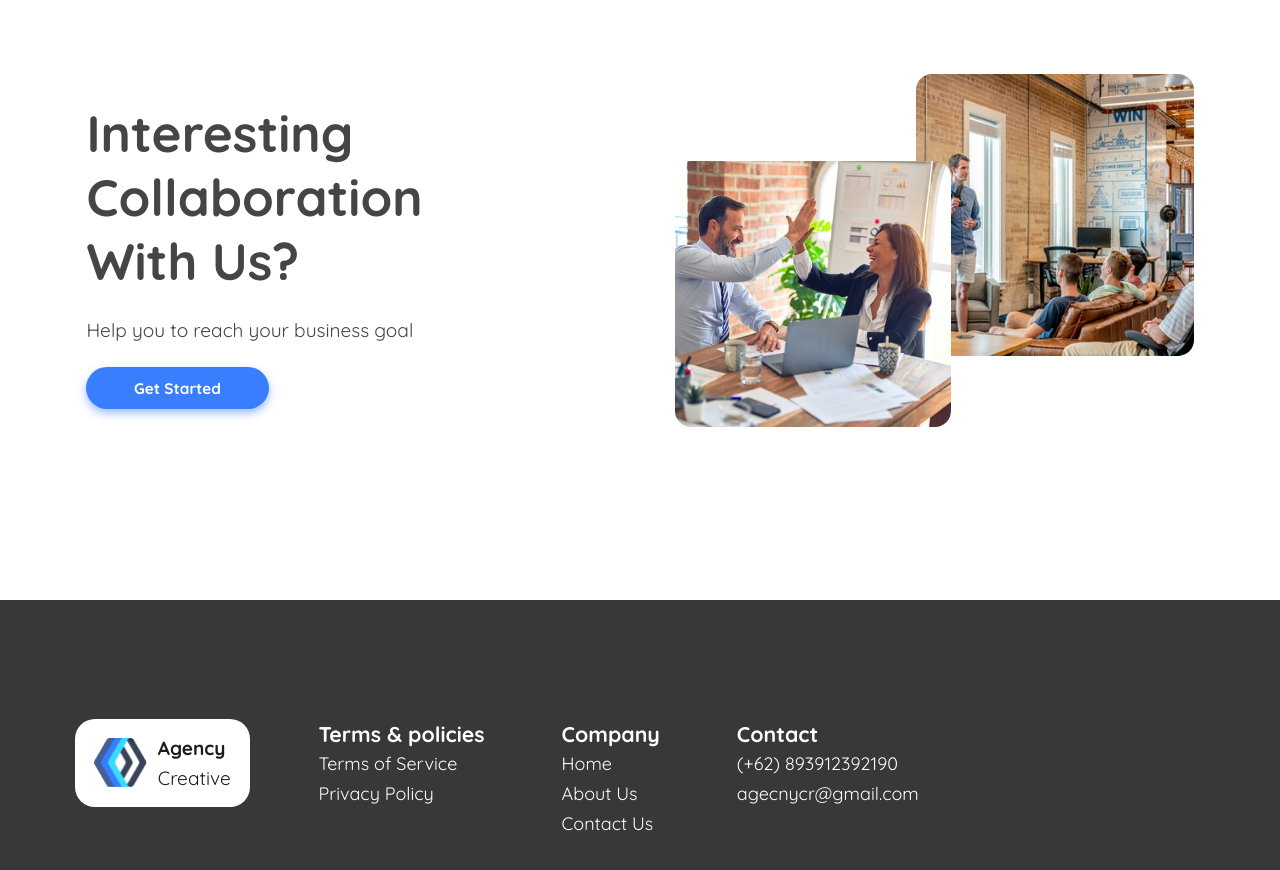
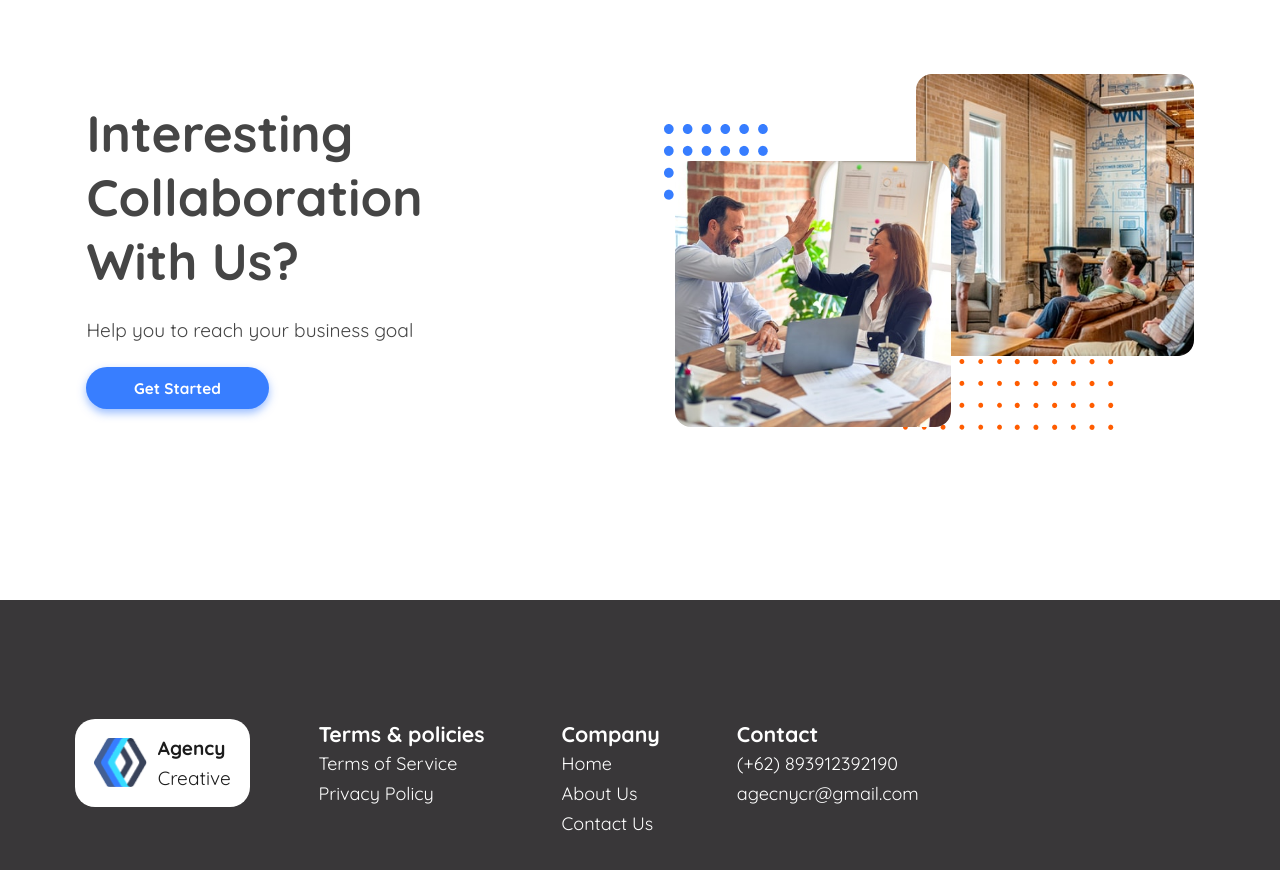
Before and after one commit to yamami-mohammed-monsif/creative-agency, a React (Vite) app: page / in a window 1280 px wide. Shown: the part 3940-4810 px from the top of the page. Built offline with nearby package versions, Linux system fonts and the light colour scheme.

Commit message:
added styling to the CTA section, and added a delay on the see all portfolio button

```diff
--- a/src/components/call-to-action/CallToAction.jsx
+++ b/src/components/call-to-action/CallToAction.jsx
@@ -1,5 +1,7 @@
 import image1 from "../../assets/CTA-image1.jpg";
 import image2 from "../../assets/CTA-image2.jpg";
+import redBubbles from "../../assets/red-bubbles2.png";
+import blueBubbles from "../../assets/blue-bubbles2.png";
 import FilledBtn from "../UI/filled-button/FilledBtn";
 import "./call-to-action.css";
 
@@ -13,6 +15,8 @@ function CallToAction() {
       >
         <img src={image1} className="image-1" />
         <img src={image2} className="image-2" />
+        <img src={redBubbles} className="red-bubbles" />
+        <img src={blueBubbles} className="blue-bubbles" />
       </div>
       <div className="section-content" data-aos="fade-right">
         <h1>Interesting Collaboration With Us?</h1>
--- a/src/components/call-to-action/call-to-action.css
+++ b/src/components/call-to-action/call-to-action.css
@@ -33,6 +33,18 @@
   border-radius: 16px;
 }
 
+.red-bubbles {
+  position: absolute;
+  top: 285px;
+  right: 80px;
+}
+
+.blue-bubbles {
+  position: absolute;
+  top: 50px;
+  left: 20px;
+}
+
 .cta-section h1 {
   font-size: clamp(28px, calc(28px + 0.0255 * (100vw - 375px)), 55px);
 }
@@ -61,3 +73,10 @@
     bottom: 10px;
   }
 }
+
+@media (max-width: 800px) {
+  .blue-bubbles,
+  .red-bubbles {
+    display: none;
+  }
+}
--- a/src/components/portfolio-section/OurPortfolio.jsx
+++ b/src/components/portfolio-section/OurPortfolio.jsx
@@ -54,7 +54,11 @@ function OurPortfolio() {
           );
         })}
       </div>
-      <div className="see-all-portfolio-btn" data-aos="fade-left">
+      <div
+        className="see-all-portfolio-btn"
+        data-aos="fade-left"
+        data-aos-delay="400"
+      >
         <Link to="/our-portfolio">
           <TransparentBtn text="See All Portfolio" />
         </Link>
```
Also changed, not shown: src/assets/blue-bubbles2.png (added), src/assets/red-bubbles2.png (added).
